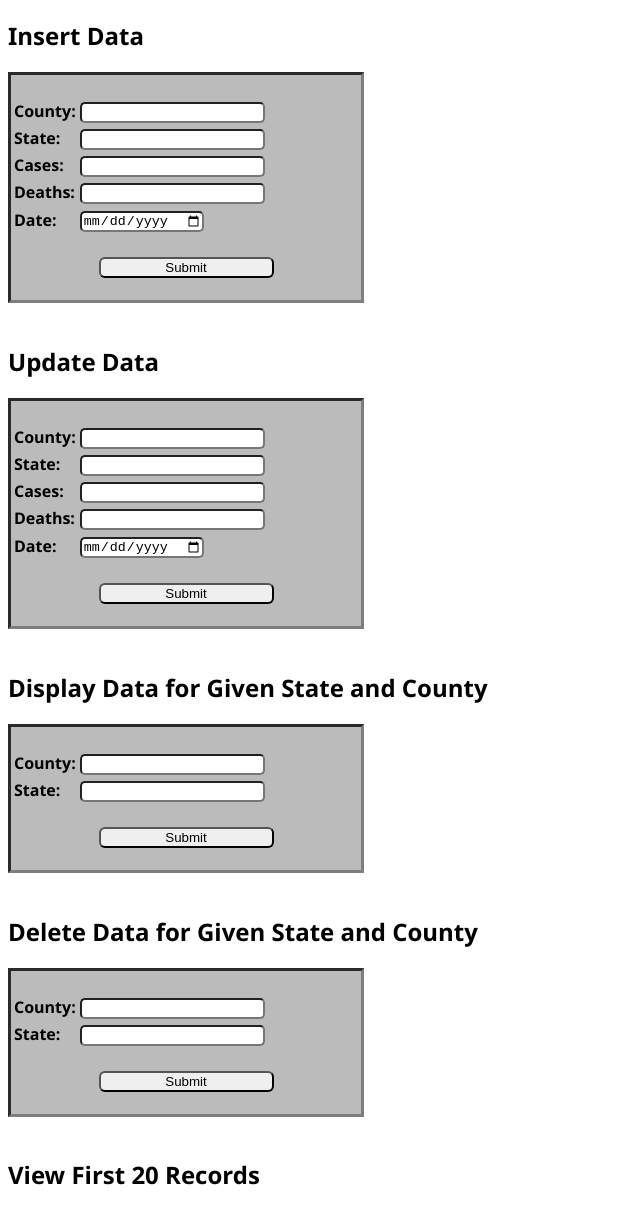
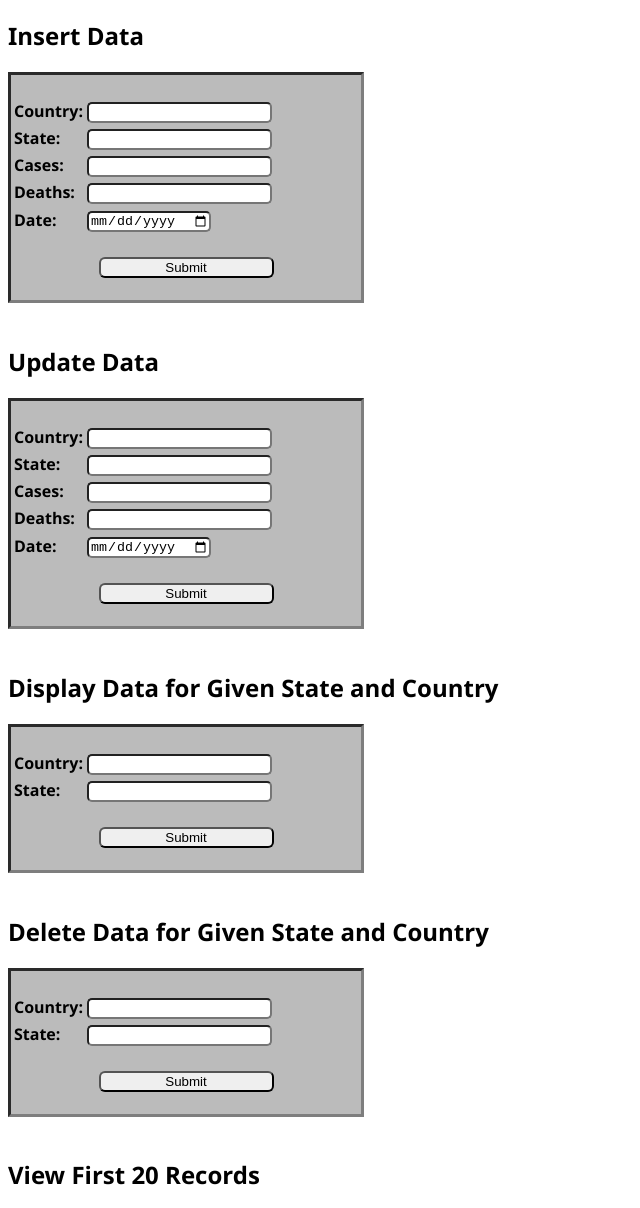
Before and after one commit to TWCurry/CD5108-Coursework, a website: page webpage/index.html in a window 1280 px wide. Shown: the part 67-1275 px from the top of the page, without its empty margins (0-640 px from the left). Drawn offline with Linux system fonts and the light colour scheme.

Commit message:
Changed County to Country according to coursework

```diff
--- a/api.js
+++ b/api.js
@@ -33,11 +33,11 @@ dbConn.then(function (client){
 
     // Add record(s)
     app.post('/addRecords', function (req, res) {
-        if (req.body.insertCounty == "" || req.body.insertState == "" || req.body.insertCases == "" || req.body.insertDeaths == "" || req.body.insertDate == ""){
+        if (req.body.insertCountry == "" || req.body.insertState == "" || req.body.insertCases == "" || req.body.insertDeaths == "" || req.body.insertDate == ""){
             console.log("Incorrect data sent.");
             displayErrorPage(res, "Missing data. Please ensure all forms are correctly filled.");
         } else {
-            collection.insertOne({"date": req.body.insertDate, "state": req.body.insertState, "cases": req.body.insertCases, "deaths": req.body.insertDeaths, "county": req.body.insertCounty});
+            collection.insertOne({"date": req.body.insertDate, "state": req.body.insertState, "cases": req.body.insertCases, "deaths": req.body.insertDeaths, "country": req.body.insertCountry});
             console.log("Data inserted.");
             res.send("Data successfully inserted.");
         }
--- a/webpage/index.html
+++ b/webpage/index.html
@@ -34,7 +34,7 @@
         <div class="section"><br>
             <form action="/addRecords" method="post"> <!-- Method is temporary, to be changed -->
                 <table>
-                    <tr><td><b>County: </b></td><td><input type="text" class="inputBox" name="insertCounty"></td></tr>
+                    <tr><td><b>Country: </b></td><td><input type="text" class="inputBox" name="insertCountry"></td></tr>
                     <tr><td><b>State: </b></td><td><input type="text" class="inputBox" name="insertState"></td></tr>
                     <tr><td><b>Cases: </b></td><td><input type="text" class="inputBox" name="insertCases"></td></tr>
                     <tr><td><b>Deaths: </b></td><td><input type="text" class="inputBox" name="insertDeaths"></td></tr>
@@ -51,7 +51,7 @@
             <form action="/updateRecords" method="post"> <!-- Method is temporary, to be changed -->
                 <br>
                 <table>
-                    <tr><td><b>County: </b></td><td><input type="text" class="inputBox" name="updateCounty"></td></tr>
+                    <tr><td><b>Country: </b></td><td><input type="text" class="inputBox" name="updateCountry"></td></tr>
                     <tr><td><b>State: </b></td><td><input type="text" class="inputBox" name="updateState"></td></tr>
                     <tr><td><b>Cases: </b></td><td><input type="text" class="inputBox" name="updateCases"></td></tr>
                     <tr><td><b>Deaths: </b></td><td><input type="text" class="inputBox" name="updateDeaths"></td></tr>
@@ -63,12 +63,12 @@
             </form>
         </div>
         <br>
-        <h2>Display Data for Given State and County</h2>
+        <h2>Display Data for Given State and Country</h2>
         <div class="section">
             <form action="/viewTotalCases" method="post"> <!-- Method is temporary, to be changed -->
                 <br>
                 <table>
-                    <tr><td><b>County: </b></td><td><input type="text" class="inputBox" name="updateCounty"></td></tr>
+                    <tr><td><b>Country: </b></td><td><input type="text" class="inputBox" name="updateCountry"></td></tr>
                     <tr><td><b>State: </b></td><td><input type="text" class="inputBox" name="updateState"></td></tr>
                 </table>
                 <br>
@@ -77,12 +77,12 @@
             </form>
         </div>
         <br>
-        <h2>Delete Data for Given State and County</h2>
+        <h2>Delete Data for Given State and Country</h2>
         <div class="section">
             <form action="/deleteRecords" method="post"> <!-- Method is temporary, to be changed -->
                 <br>
                 <table>
-                    <tr><td><b>County: </b></td><td><input type="text" class="inputBox" name="deleteCounty"></td></tr>
+                    <tr><td><b>Country: </b></td><td><input type="text" class="inputBox" name="deleteCountry"></td></tr>
                     <tr><td><b>State: </b></td><td><input type="text" class="inputBox" name="deleteState"></td></tr>
                 </table>
                 <br>
```
